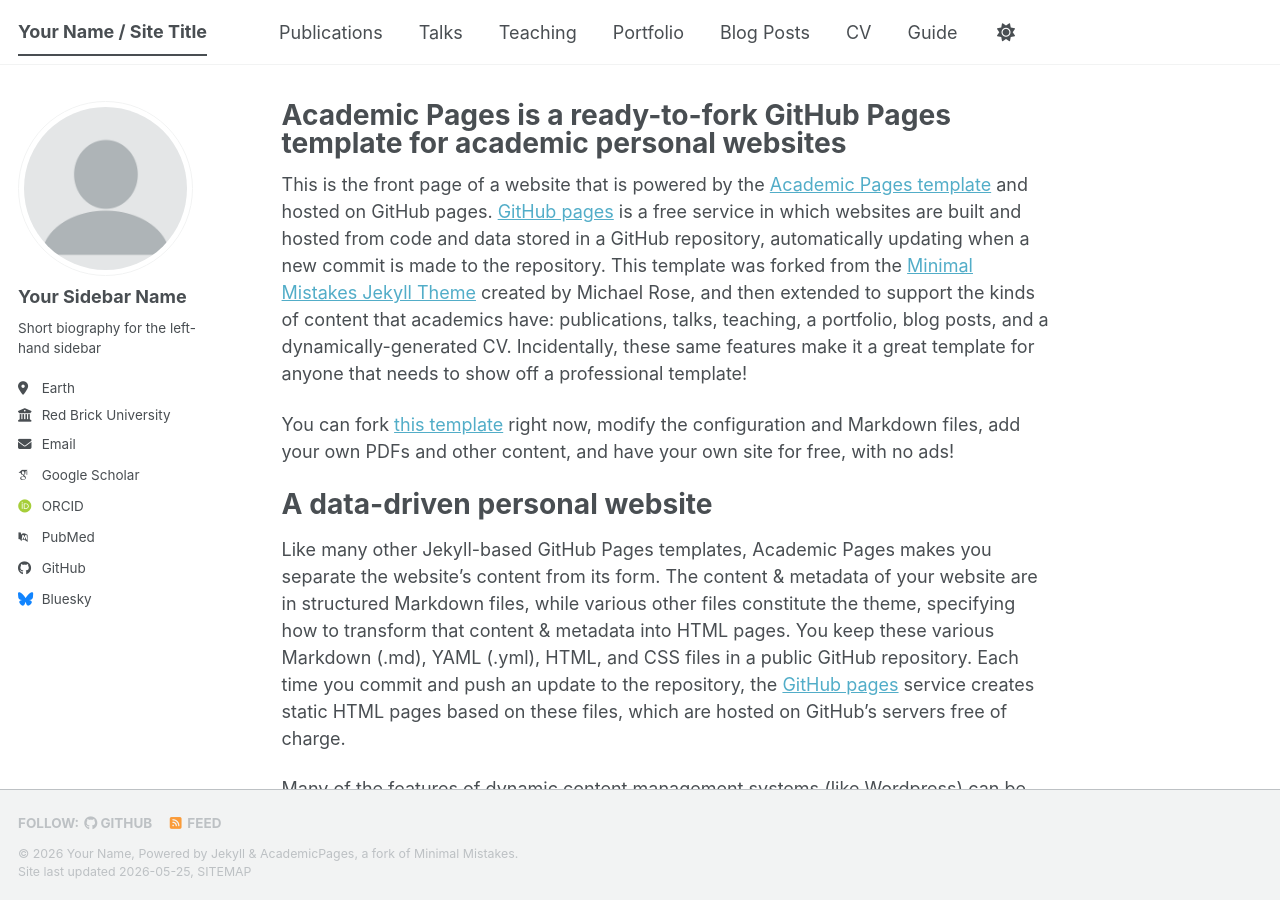
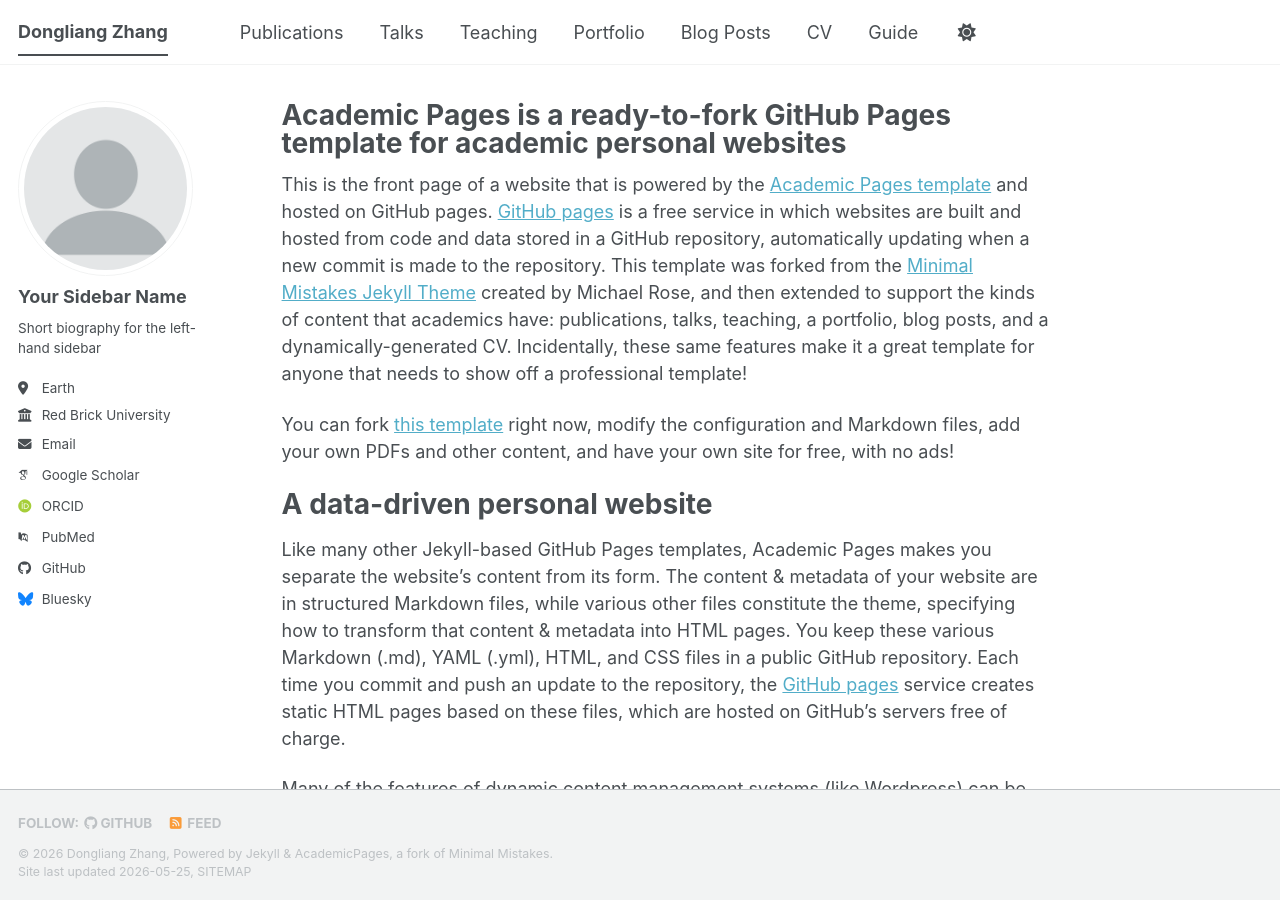
Before and after one commit to DongliangZhang92/DongliangZhang92, a Jekyll site: the page built from _pages/about.md, in a window 1280 px wide and 900 px high. Built offline with Jekyll 4.4.1, drawn with Linux system fonts in a browser that asks for light colours; some web fonts are replaced; a script bundle is joined from its source files by our own code; library files that are not in the unit come from our copies.

Commit message:
Update _config.yml

```diff
--- a/_config.yml
+++ b/_config.yml
@@ -9,9 +9,9 @@
 # Basic Site Settings
 locale                   : "en-US"
 site_theme               : "default" # The available themes options are "default", "air", "sunrise", "mint", "dirt" and "contrast"
-title                    : "Your Name / Site Title"
+title                    : "Dongliang Zhang"
 title_separator          : "-"
-name                     : &name "Your Name"
+name                     : &name "Dongliang Zhang"
 description              : &description "Your Name's academic portfolio"   # Update this with a general description of your site, this is the default if not overridden by a page
 url                      : https://academicpages.github.io # The base hostname & protocol for your site e.g. "https://[your GitHub username].github.io",
                                                            # or if you already have some other page hosted on Github then use "https://[your GitHub username].github.io/[Your Repo Name]"
```
